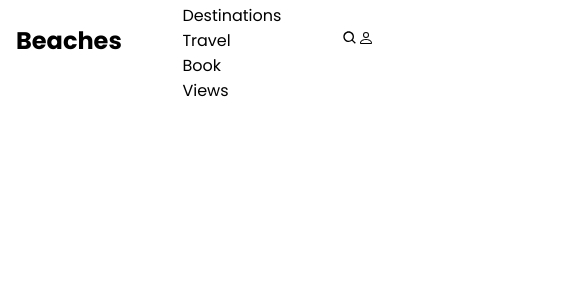
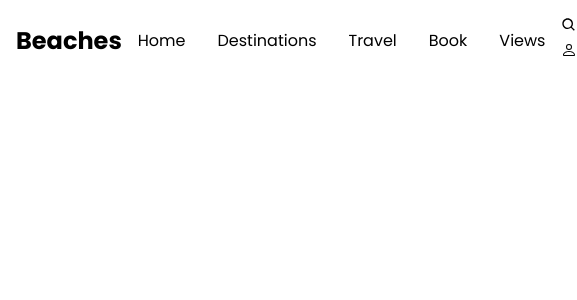
Before and after one commit to carlos-lopez98/TravelSite, a React (Create React App) app: page / in a window 390 px wide. Shown: the top 300 px of the page, 577 px wide, since content can reach past the window. Built offline with nearby package versions, Linux system fonts and the light colour scheme.

Commit message:
Adding media query for navbar styles

```diff
--- a/src/components/navbar/NavbarStyle.scss
+++ b/src/components/navbar/NavbarStyle.scss
@@ -8,9 +8,20 @@
     z-index: 2;
 }
 
-.nav-menu {}
+.nav-menu {
+    display: flex;
+}
+
+/* This targets all Li elements in the navbar component */
+li {
+    padding: 0 1rem;
+}
 
 .hamburger {
     display: none;
     padding: 1rem;
 }
+
+
+/* Media Queries for devices with a max-width of 940px, anything under 940px will have these styles applied to the elements*/
+@media screen and (max-width: 940px) {}
```
